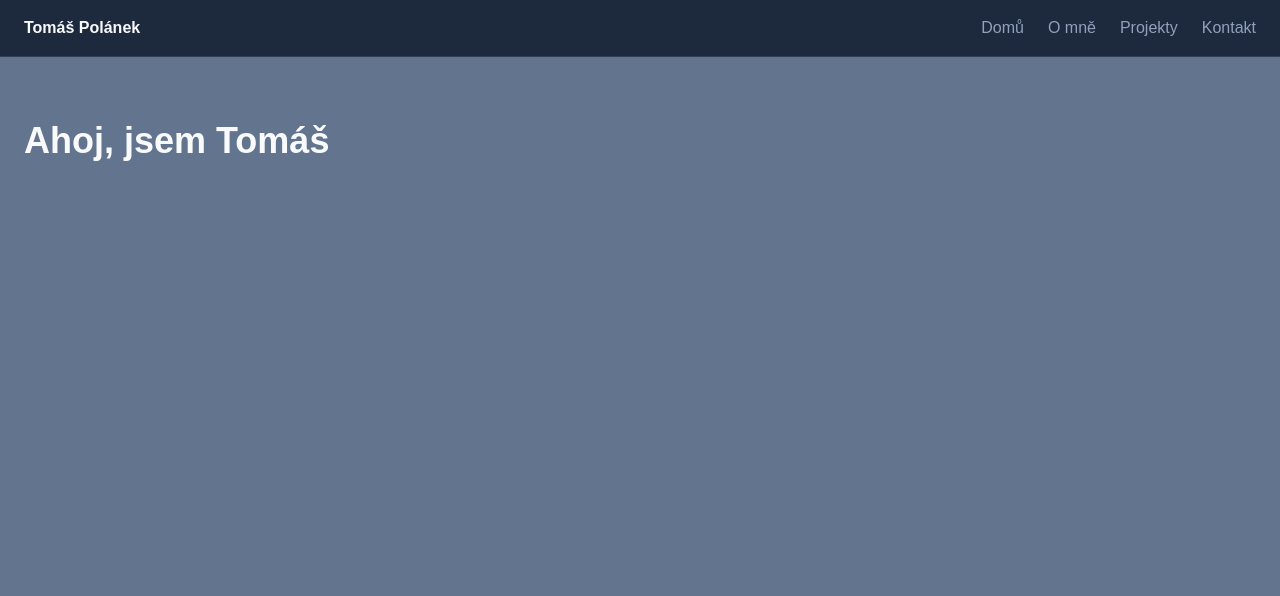
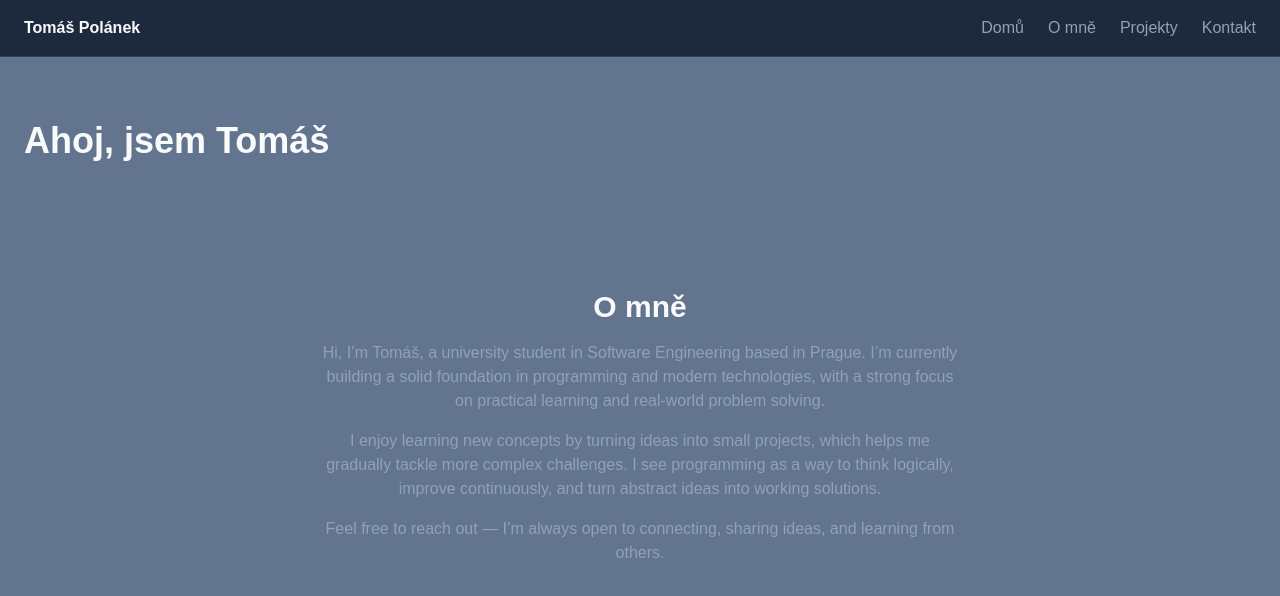
Before and after one commit to Tomas-Polanek/portfolio-v2, a Next.js app: page / in a window 1280 px wide. Shown: the top 596 px of the page. Built offline with nearby package versions, Linux system fonts and the light colour scheme.

Commit message:
Feat: Adding About section to my web

```diff
--- a/app/layout.tsx
+++ b/app/layout.tsx
@@ -22,7 +22,7 @@ export default function RootLayout({ children }: LayoutProps<"/">) {
   return (
     <html
       lang="en"
-      className={`${geistSans.variable} ${geistMono.variable} h-full antialiased`}>
+      className={`${geistSans.variable} ${geistMono.variable} h-full antialiased scroll-smooth`}>
       <body className="min-h-full flex flex-col">
         <NavBar />
         <main className="flex-1">{children}</main>
--- a/app/page.tsx
+++ b/app/page.tsx
@@ -1,7 +1,12 @@
+import About from "@/components/About";
+
 export default function Home() {
   return(
-    <section className="px-6 py-16">
-      <h1 className="text-4xl font-bold">Ahoj, jsem Tomáš</h1>
-    </section>
+    <>
+      <section className="px-6 py-16">
+        <h1 className="text-4xl font-bold">Ahoj, jsem Tomáš</h1>
+      </section>
+      <About />
+    </>
   );
 }
--- /dev/null
+++ b/components/About.tsx
@@ -0,0 +1,10 @@
+export default function About() {
+    return(
+        <section id="about" className="px-6 py-16">
+            <h2 className="text-3xl font-bold mb-4 text-center">O mně</h2>
+            <p className="text-muted mb-4 text-center">Hi, I’m Tomáš, a university student in Software Engineering based in Prague. I’m currently<br></br>building a solid foundation in programming and modern technologies, with a strong focus<br></br>on practical learning and real-world problem solving.</p>
+            <p className="text-muted mb-4 text-center">I enjoy learning new concepts by turning ideas into small projects, which helps me<br></br>gradually tackle more complex challenges. I see programming as a way to think logically,<br></br> improve continuously, and turn abstract ideas into working solutions.</p>
+            <p className="text-muted mb-4 text-center">Feel free to reach out — I’m always open to connecting, sharing ideas, and learning from<br></br>others.</p>
+        </section>
+    );
+}
--- a/components/NavBar.tsx
+++ b/components/NavBar.tsx
@@ -8,10 +8,10 @@ export default function NavBar () {
         </Link>
 
         <div className="flex gap-6 text-muted">
-            <Link href="/" className="hover:text-foreground">Domů</Link>
-            <Link href="/about" className="hover:text-foreground">O mně</Link>
-            <Link href="/projects" className="hover:text-foreground">Projekty</Link>
-            <Link href="/contact" className="hover:text-foreground">Kontakt</Link>
+            <Link href="#" className="hover:text-foreground">Domů</Link>
+            <Link href="#about" className="hover:text-foreground">O mně</Link>
+            <Link href="#projects" className="hover:text-foreground">Projekty</Link>
+            <Link href="#contact" className="hover:text-foreground">Kontakt</Link>
         </div>
     </nav>
     );
```
